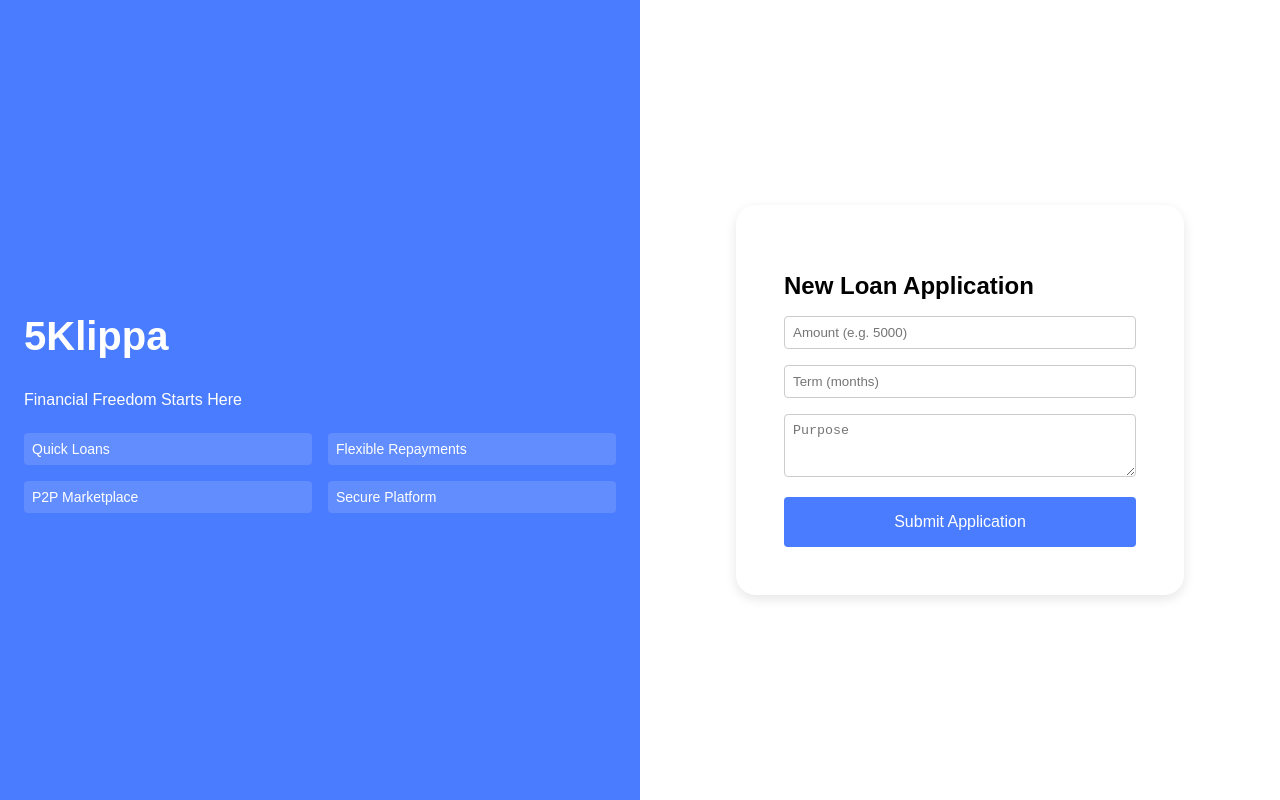
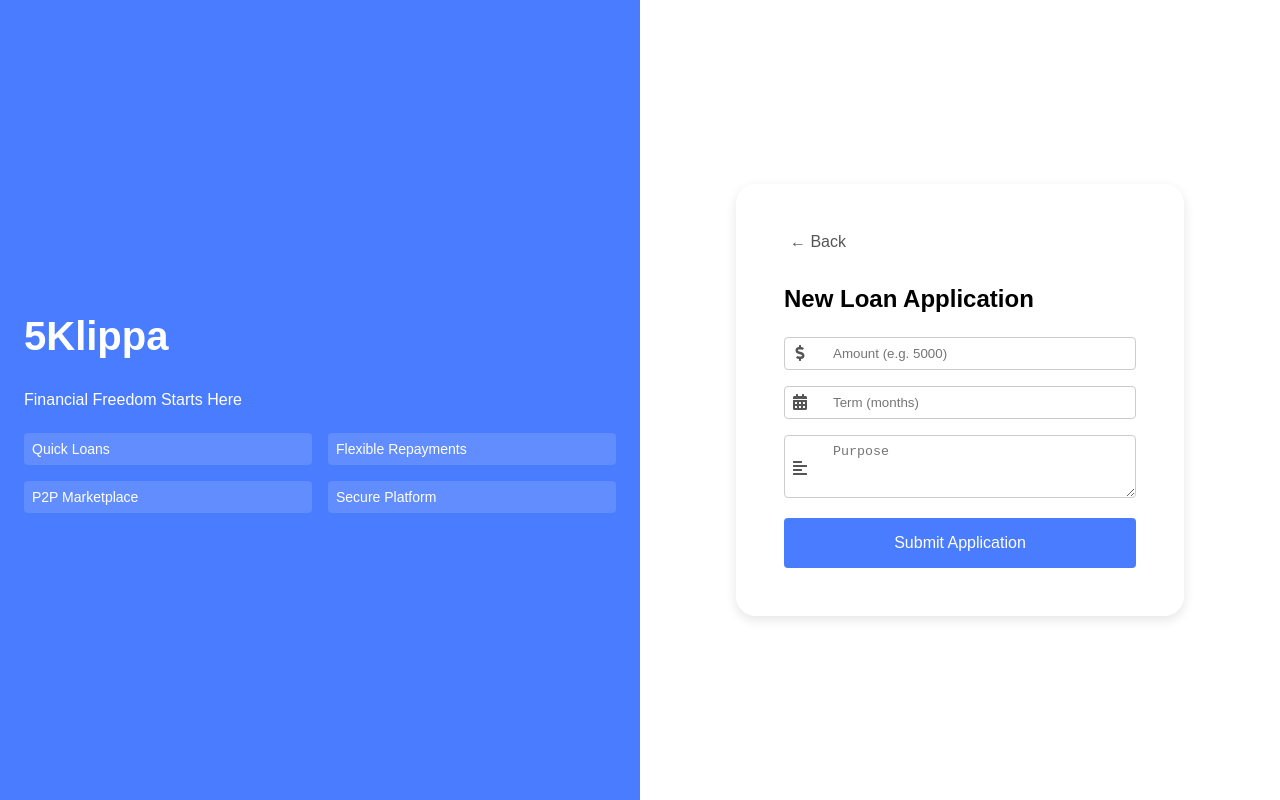
Before and after one commit to SiDMofokeng/5klippa, a React (Create React App) app in the folder 5klippa-web/: page /new-loan in a window 1280 px wide. Built offline with nearby package versions, Linux system fonts and the light colour scheme.

Commit message:
style: match post-login web screens to mockup (back nav, headings, secondary btns, icons, spacing)

```diff
--- a/5klippa-web/src/pages/BorrowerDashboardPage.js
+++ b/5klippa-web/src/pages/BorrowerDashboardPage.js
@@ -2,13 +2,27 @@
 
 import React from 'react';
 import { useNavigate } from 'react-router-dom';
-import AuthLayout from '../components/AuthLayout';
-import theme from '../theme';
+import AuthLayout      from '../components/AuthLayout';
+import theme           from '../theme';
 
 export default function BorrowerDashboardPage() {
   const navigate = useNavigate();
+
   const styles = {
-    title: {
+    container: {
+      maxWidth: '400px',
+      margin: 'auto',
+      padding: `${theme.spacing.large}px`,
+    },
+    backButton: {
+      marginBottom: `${theme.spacing.medium}px`,
+      background: 'transparent',
+      color: theme.colors.textMuted,
+      border: 'none',
+      cursor: 'pointer',
+      fontSize: theme.fontSizes.body,
+    },
+    heading: {
       color: theme.colors.text,
       fontSize: theme.fontSizes.h2,
       fontWeight: 'bold',
@@ -18,7 +32,7 @@ export default function BorrowerDashboardPage() {
       color: theme.colors.textMuted,
       marginBottom: `${theme.spacing.large}px`,
     },
-    button: {
+    primaryButton: {
       width: '100%',
       padding: `${theme.spacing.medium}px`,
       background: theme.colors.primary,
@@ -32,13 +46,19 @@ export default function BorrowerDashboardPage() {
 
   return (
     <AuthLayout>
-      <div style={{ maxWidth: '400px', margin: 'auto', padding: `${theme.spacing.large}px` }}>
-        <h2 style={styles.title}>Borrower Dashboard</h2>
+      <div style={styles.container}>
+        <button
+          style={styles.backButton}
+          onClick={() => navigate('/dashboard')}
+        >
+          ← Back
+        </button>
+        <h1 style={styles.heading}>Borrower Dashboard</h1>
         <p style={styles.subtitle}>
           Your loan applications and status will appear here.
         </p>
         <button
-          style={styles.button}
+          style={styles.primaryButton}
           onClick={() => navigate('/new-loan')}
         >
           New Loan
--- a/5klippa-web/src/pages/DashboardPage.js
+++ b/5klippa-web/src/pages/DashboardPage.js
@@ -1,10 +1,12 @@
 // 5klippa-web/src/pages/DashboardPage.js
 
 import React, { useState, useEffect } from 'react';
-import { useNavigate } from 'react-router-dom';
-import { auth, db } from '../firebaseConfig';
+import { useNavigate }                 from 'react-router-dom';
+import { auth, db }                    from '../firebaseConfig';
 import { onAuthStateChanged, signOut } from 'firebase/auth';
-import { doc, getDoc } from 'firebase/firestore';
+import { doc, getDoc }                 from 'firebase/firestore';
+import AuthLayout                      from '../components/AuthLayout';
+import theme                           from '../theme';
 
 export default function DashboardPage() {
   const [userData, setUserData] = useState(null);
@@ -29,23 +31,78 @@ export default function DashboardPage() {
     navigate('/login', { replace: true });
   };
 
-  if (loading) return <p>Loading…</p>;
+  if (loading) {
+    return (
+      <AuthLayout>
+        <p>Loading…</p>
+      </AuthLayout>
+    );
+  }
+
+  const styles = {
+    container: {
+      maxWidth: '400px',
+      margin: 'auto',
+      padding: `${theme.spacing.large}px`,
+    },
+    heading: {
+      color: theme.colors.text,
+      fontSize: theme.fontSizes.h2,
+      fontWeight: 'bold',
+      marginBottom: `${theme.spacing.medium}px`,
+    },
+    text: {
+      color: theme.colors.textMuted,
+      marginBottom: `${theme.spacing.large}px`,
+    },
+    btnPrimary: {
+      width: '100%',
+      padding: `${theme.spacing.medium}px`,
+      background: theme.colors.primary,
+      color: theme.colors.cardBackground,
+      border: 'none',
+      borderRadius: `${theme.radii.small}px`,
+      fontSize: theme.fontSizes.body,
+      cursor: 'pointer',
+      marginBottom: `${theme.spacing.small}px`,
+    },
+    // secondary: light background, primary text + border
+    btnSecondary: {
+      width: '100%',
+      padding: `${theme.spacing.medium}px`,
+      background: theme.colors.cardBackground,
+      color: theme.colors.primary,
+      border: `1px solid ${theme.colors.primary}`,
+      borderRadius: `${theme.radii.small}px`,
+      fontSize: theme.fontSizes.body,
+      cursor: 'pointer',
+    },
+  };
 
   return (
-    <div style={{ maxWidth: 400, margin: 'auto', padding: '1rem' }}>
-      <h2>Welcome, {userData?.email}!</h2>
-      <p>Role: {userData?.role}</p>
+    <AuthLayout>
+      <div style={styles.container}>
+        <h1 style={styles.heading}>
+          Welcome, {userData.email}!
+        </h1>
+        <p style={styles.text}>Role: {userData.role}</p>
+
+        {userData.role === 'borrower' && (
           <button
+            style={styles.btnPrimary}
+            onClick={() => navigate('/borrower-dashboard')}
+          >
+            Borrower Dashboard
+          </button>
+        )}
+
+        <button
+          style={styles.btnSecondary}
           onClick={handleLogout}
-        style={{
-          padding: '8px 16px',
-          background: '#ccc',
-          border: 'none',
-          borderRadius: '4px',
-        }}
         >
           Log Out
         </button>
       </div>
+    </AuthLayout>
   );
 }
--- a/5klippa-web/src/pages/NewLoanPage.js
+++ b/5klippa-web/src/pages/NewLoanPage.js
@@ -1,11 +1,14 @@
 // 5klippa-web/src/pages/NewLoanPage.js
 
-import React, { useState } from 'react';
-import { useNavigate } from 'react-router-dom';
-import { auth, db } from '../firebaseConfig';
+import React, { useState }                    from 'react';
+import { useNavigate }                        from 'react-router-dom';
+import { auth, db }                           from '../firebaseConfig';
 import { collection, addDoc, serverTimestamp } from 'firebase/firestore';
-import AuthLayout from '../components/AuthLayout';
-import theme from '../theme';
+import AuthLayout                             from '../components/AuthLayout';
+import theme                                  from '../theme';
+
+// Icon imports
+import { FaDollarSign, FaCalendarAlt, FaAlignLeft } from 'react-icons/fa';
 
 export default function NewLoanPage() {
   const [amount, setAmount]   = useState('');
@@ -34,26 +37,62 @@ export default function NewLoanPage() {
         createdAt: serverTimestamp(),
       });
       navigate('/borrower-dashboard', { replace: true });
-    } catch (e) {
-      setError(e.message);
+    } catch (err) {
+      setError(err.message);
     } finally {
       setLoading(false);
     }
   };
 
   const styles = {
-    form: {
+    container: {
       maxWidth: '400px',
       margin: 'auto',
       padding: `${theme.spacing.large}px`,
     },
+    backButton: {
+      marginBottom: `${theme.spacing.medium}px`,
+      background: 'transparent',
+      color: theme.colors.textMuted,
+      border: 'none',
+      cursor: 'pointer',
+      fontSize: theme.fontSizes.body,
+    },
+    heading: {
+      color: theme.colors.text,
+      fontSize: theme.fontSizes.h2,
+      fontWeight: 'bold',
+      marginBottom: `${theme.spacing.large}px`,
+    },
+    fieldWrapper: {
+      position: 'relative',
+      marginBottom: `${theme.spacing.medium}px`,
+    },
+    icon: {
+      position: 'absolute',
+      top: '50%',
+      transform: 'translateY(-50%)',
+      left: `${theme.spacing.small}px`,
+      color: theme.colors.textMuted,
+    },
     input: {
       width: '100%',
-      padding: `${theme.spacing.small}px`,
-      marginBottom: `${theme.spacing.medium}px`,
+      padding: `${theme.spacing.small}px ${theme.spacing.small}px ${theme.spacing.small}px ${theme.spacing.large * 2}px`,
       border: `1px solid ${theme.colors.border}`,
       borderRadius: `${theme.radii.small}px`,
       boxSizing: 'border-box',
+    },
+    textarea: {
+      width: '100%',
+      padding: `${theme.spacing.small}px ${theme.spacing.small}px ${theme.spacing.small}px ${theme.spacing.large * 2}px`,
+      border: `1px solid ${theme.colors.border}`,
+      borderRadius: `${theme.radii.small}px`,
+      boxSizing: 'border-box',
+      resize: 'vertical',
+    },
+    error: {
+      color: theme.colors.error,
+      marginBottom: `${theme.spacing.small}px`,
     },
     button: {
       width: '100%',
@@ -65,16 +104,23 @@ export default function NewLoanPage() {
       fontSize: theme.fontSizes.body,
       cursor: 'pointer',
     },
-    error: {
-      color: theme.colors.error,
-      marginBottom: `${theme.spacing.small}px`,
-    },
   };
 
   return (
     <AuthLayout>
-      <form onSubmit={handleSubmit} style={styles.form}>
-        <h2 style={{ marginBottom: `${theme.spacing.medium}px` }}>New Loan Application</h2>
+      <form onSubmit={handleSubmit} style={styles.container}>
+        <button
+          style={styles.backButton}
+          onClick={() => navigate('/borrower-dashboard')}
+          type="button"
+        >
+          ← Back
+        </button>
+
+        <h1 style={styles.heading}>New Loan Application</h1>
+
+        <div style={styles.fieldWrapper}>
+          <FaDollarSign style={styles.icon} />
           <input
             type="number"
             placeholder="Amount (e.g. 5000)"
@@ -82,6 +128,10 @@ export default function NewLoanPage() {
             onChange={e => setAmount(e.target.value)}
             style={styles.input}
           />
+        </div>
+
+        <div style={styles.fieldWrapper}>
+          <FaCalendarAlt style={styles.icon} />
           <input
             type="number"
             placeholder="Term (months)"
@@ -89,14 +139,21 @@ export default function NewLoanPage() {
             onChange={e => setTerm(e.target.value)}
             style={styles.input}
           />
+        </div>
+
+        <div style={styles.fieldWrapper}>
+          <FaAlignLeft style={styles.icon} />
           <textarea
             placeholder="Purpose"
             value={purpose}
             onChange={e => setPurpose(e.target.value)}
             rows="3"
-          style={styles.input}
+            style={styles.textarea}
           />
+        </div>
+
         {error && <p style={styles.error}>{error}</p>}
+
         <button type="submit" disabled={loading} style={styles.button}>
           {loading ? 'Submitting…' : 'Submit Application'}
         </button>
```
Lines whose indentation alone changed are shown as unchanged.
